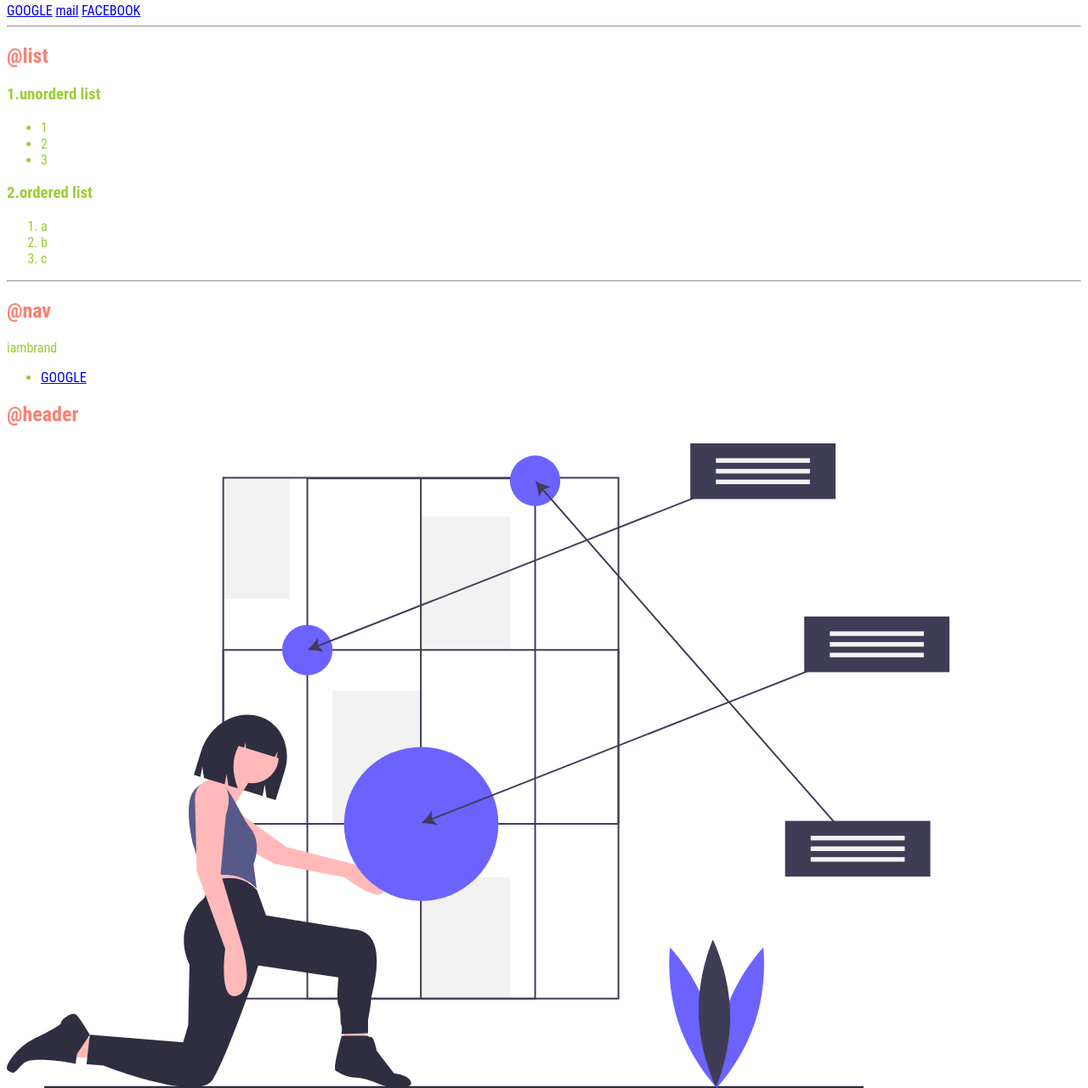
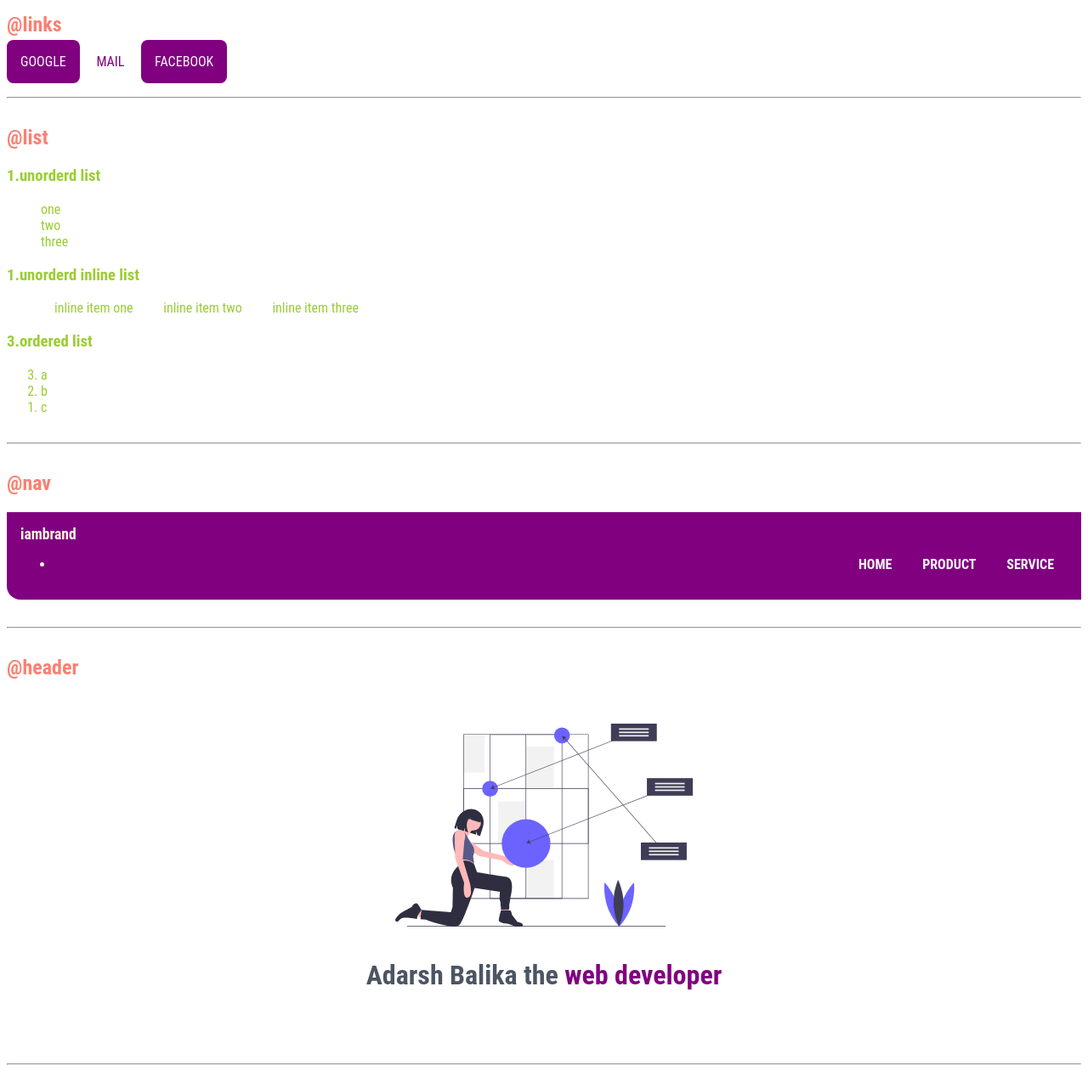
Before and after one commit to Nagakushal175/student-name-site, a plain HTML site: page practice.html in a window 1280 px wide. Shown: the part 471-1752 px from the top of the page at 85% size. Drawn offline with Linux system fonts and the light colour scheme.

Commit message:
navigation+header

```diff
--- a/practice.html
+++ b/practice.html
@@ -14,42 +14,77 @@
     <hr>
     <h2>@containers</h2>
     <h3>fluid conatiners</h3>
-    <div>hello</div>
+    <div class="container ">hello</div>
     <h3>centre conatiners</h3>
-    <div>world</div>
+    <div class="container centered-container">world</div>
     <hr>
     <h2>@links</h2>
-    <a href="https://www.google.com/" >GOOGLE</a> <a href="https://mail.google.com/mail/u/0/#inbox" >mail</a>
-    <a href="https://www.facebook.com/" >FACEBOOK</a>
+    <a class="link primary-link" href="https://www.google.com/" >GOOGLE</a>
+    <a class="link secondary-link" href="https://mail.google.com/mail/u/0/#inbox" >MAIL</a>
+    <a class="link primary-link " href="https://www.facebook.com/" >FACEBOOK</a>
     <hr>
     <h2>@list</h2>
     <h3>1.unorderd list</h3>
-    <ul>
-        <li>1</li>
-        <li>2</li>
-        <li>3</li>
+    <ul class="non-bullet">
+        <li>one</li>
+        <li>two</li>
+        <li>three</li>
     </ul>
- <h3>2.ordered list</h3>
-<ol>
+    <h3>1.unorderd inline list</h3>
+    <ul class="non-bullet">
+        <li class="list-tem-inline">inline item one </li>
+        <li class="list-tem-inline">inline item two</li>
+        <li class="list-tem-inline">inline item three</li>
+    </ul>
+
+ <h3>3.ordered list</h3>
+<ol reversed>
     <li>a</li>
     <li>b</li>
     <li>c</li>
 </ol>
+
 <hr>
+
 <h2>@nav</h2>
-<nav>
-    <div>iambrand</div>
-    <ul>
-        <li>
-            <a href="https://www.google.com/">GOOGLE</a>
+<nav class="navigation container">
+    <div class="nav-brand">iambrand</div>
+    <ul class="list-non-bullet nav-pills">
+        <li class=".list-tem-inline list-active">
+            <a class="link" href="/">HOME</a>
+            <a class="link" href="/">PRODUCT</a>
+            <a class="link" href="/">SERVICE</a>
         </li>
     </ul>
 </nav>
+
+<hr>
+
 <h2>@header</h2>
-<header>
-    <img src="images/hero.svg"/>
+<header class="hero">
+    <img class="hero-img" src="images/hero.svg"/>
+    <h1 class="hero-heading"> Adarsh Balika the <span class="heading-inverted"> web developer</span>  </h1>
 
 </header>
+<hr>
+<h2>@section</h2>
+<section>
+   <h3>White section</h3>
+   <p>This will have only white background</p>
+</section>
+
+<section>
+    <h3> off White section</h3>
+    <p>This will have grey background</p>
+
+</section>
+<hr>
+
+<h2>@footer</h2>
+<footer>
+
+
+</footer>
 
 </body>
 </html>
--- a/styles.css
+++ b/styles.css
@@ -1,5 +1,10 @@
 body {
     color: yellowgreen;
+}
+
+:root{
+    --primary-color:purple;
+    --dark-grey:#4B5563
 }
 
 
@@ -19,3 +24,94 @@ h2 {
 body{
     font-family: 'Roboto Condensed', sans-serif;
 }
+
+hr{
+    margin: 2rem 0rem;
+}
+
+.container{
+    padding-left: 1rem;
+    padding-right: 1rem;
+}
+
+.centered-container{
+    max-width: 600px;
+    margin: auto;
+}
+
+.primary-link {
+    background-color: var(--primary-color);
+    border-radius: 0.5rem;
+    color: whitesmoke;
+}
+
+.secondary-link {
+    color: var(--primary-color);
+    border-radius: 0.5rem;
+    border: 1px solid var;
+    (--primary-color);
+}
+
+.link{
+    text-decoration:none;
+    padding: 1rem 1rem;
+}
+
+/**lists**/
+
+.non-bullet{
+    list-style: none;
+}
+
+.list-tem-inline{
+    display: inline;
+    padding: 0rem 1rem;
+}
+
+
+.navigation{
+    background-color: var(--primary-color);
+    color: cornsilk;
+    padding: 1rem;
+    border-bottom-left-radius: 1rem;
+}
+.navigation .nav-brand {
+    font-weight: bold;
+    font-size: 1.1rem;
+}
+
+.navigation .link{
+    color: whitesmoke;
+}
+.navigation .nav-pills {
+    text-align: right;
+}
+
+.navigation .list-active{
+    font-weight: bold;
+}
+
+/**header**/
+
+.hero {
+padding: 2rem;
+text-align: center;
+}
+
+.hero .hero-img{
+    max-width: 350px;
+    display: block;
+    margin: auto;
+}
+
+.hero .hero-heading {
+padding-top: 1rem;
+   font-size: 2rem;
+   color: var(--dark-grey);
+}
+
+.hero  .hero-heading .heading-inverted {
+    color: var(--primary-color);
+}
+
+/**section**/
```
